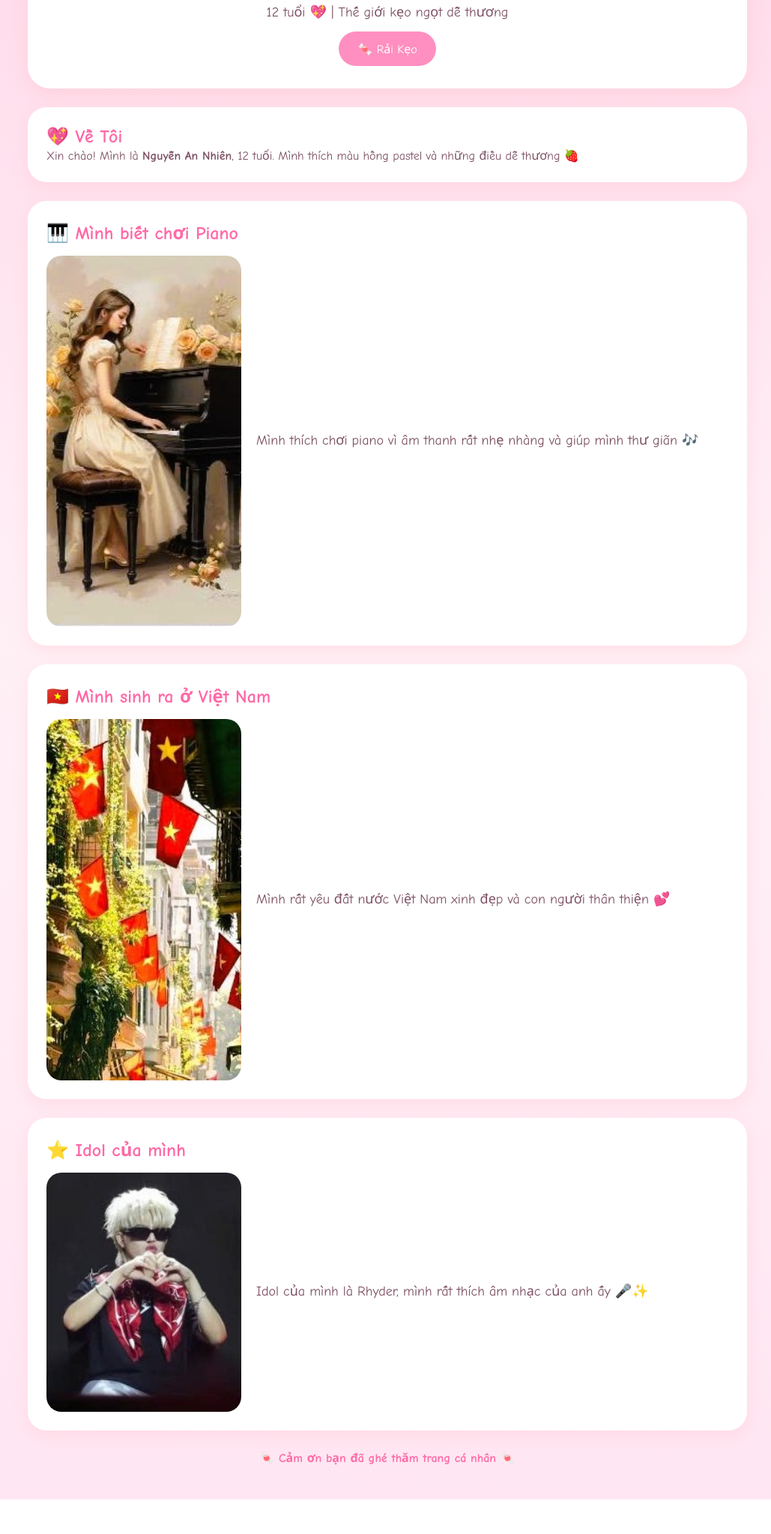
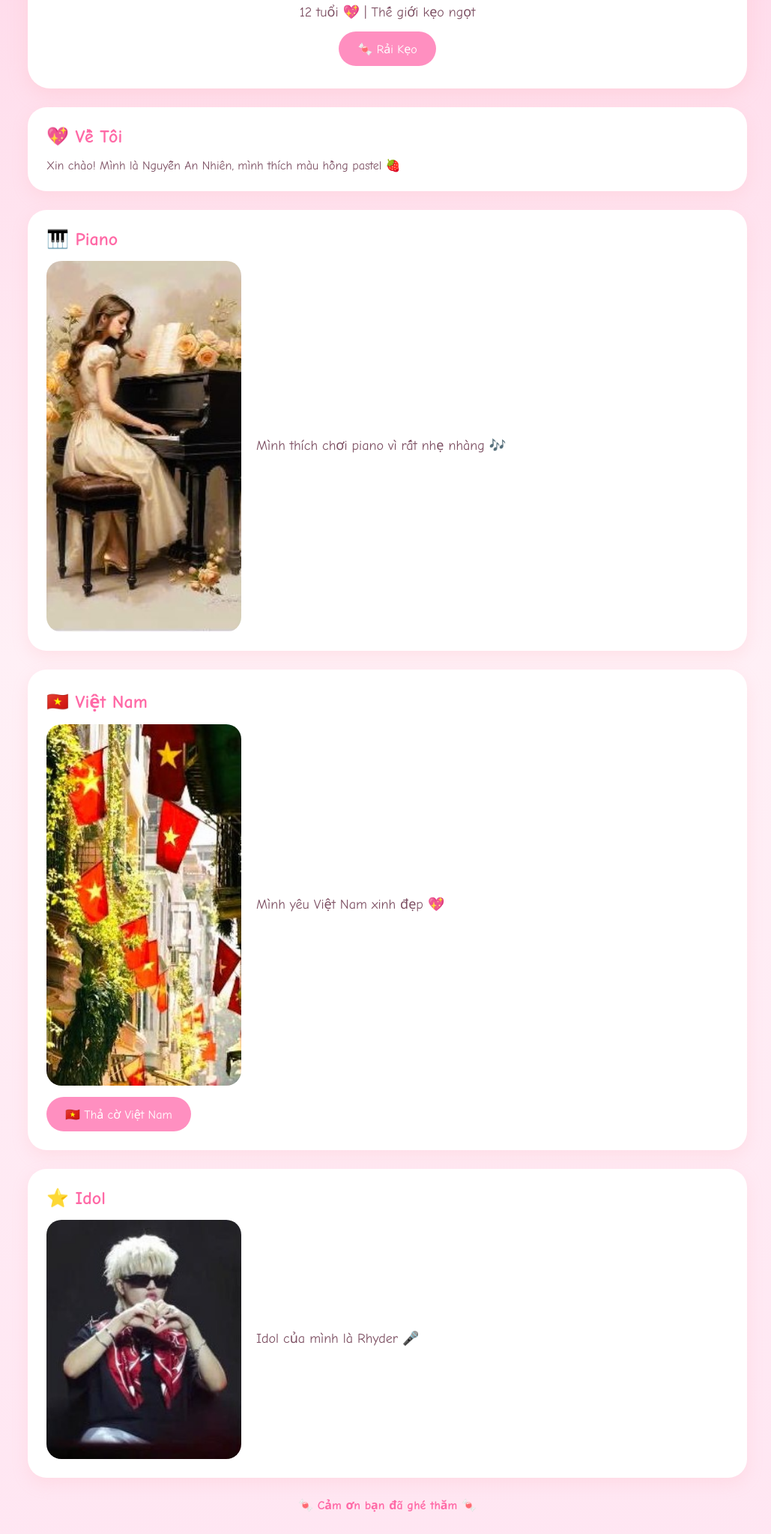
Before and after one commit to xuanthaonhs-rgb/xuanthaonhs-rgb.github.io, a plain HTML site: page index.html in a window 1280 px wide. Shown: the part 312-2358 px from the top of the page at 75% size, without its empty margins (123-1152 px from the left). Before the commit the page ends 2312 px from the top, so only its background shows below. Drawn offline with Linux system fonts and the light colour scheme.

Commit message:
Update index.html

```diff
--- a/index.html
+++ b/index.html
@@ -1,3 +1,4 @@
+
 <!DOCTYPE html>
 <html lang="vi">
 <head>
@@ -18,12 +19,14 @@ body{
     color:#7d5063;
 }
 
+/* CONTAINER */
 .container{
     max-width:1000px;
     margin:auto;
     padding:20px;
 }
 
+/* HEADER */
 .header{
     background:white;
     text-align:center;
@@ -52,6 +55,7 @@ h1{
     font-size:18px;
 }
 
+/* BUTTON */
 .candy-btn{
     margin-top:15px;
     padding:12px 25px;
@@ -67,6 +71,7 @@ h1{
     background:#ff69a6;
 }
 
+/* SECTION */
 .section{
     background:white;
     margin-top:25px;
@@ -77,13 +82,15 @@ h1{
 
 .section h2{
     color:#ff69a6;
+    margin-bottom:15px;
 }
 
+/* CARD */
 .card{
     display:flex;
     gap:20px;
+    flex-wrap:wrap;
     align-items:center;
-    flex-wrap:wrap;
     margin-top:15px;
 }
 
@@ -107,7 +114,23 @@ h1{
     pointer-events:none;
 }
 
+/* CỜ RƠI */
+.flag{
+    position:fixed;
+    top:-40px;
+    font-size:28px;
+    animation:fallFlag 4s linear forwards;
+    pointer-events:none;
+}
+
 @keyframes fall{
+    to{
+        transform:translateY(110vh) rotate(360deg);
+        opacity:0;
+    }
+}
+
+@keyframes fallFlag{
     to{
         transform:translateY(110vh) rotate(360deg);
         opacity:0;
@@ -131,7 +154,7 @@ h1{
     <div class="header">
         <img src="avata.jpg" class="avatar">
         <h1>Nguyễn An Nhiên</h1>
-        <p class="subtitle">12 tuổi 💖 | Thế giới kẹo ngọt dễ thương</p>
+        <p class="subtitle">12 tuổi 💖 | Thế giới kẹo ngọt</p>
 
         <button class="candy-btn" onclick="raikeo()">🍬 Rải Kẹo</button>
     </div>
@@ -139,50 +162,56 @@ h1{
     <!-- VỀ TÔI -->
     <div class="section">
         <h2>💖 Về Tôi</h2>
-        <p>Xin chào! Mình là <b>Nguyễn An Nhiên</b>, 12 tuổi. Mình thích màu hồng pastel và những điều dễ thương 🍓</p>
+        <p>Xin chào! Mình là Nguyễn An Nhiên, mình thích màu hồng pastel 🍓</p>
     </div>
 
     <!-- PIANO -->
     <div class="section">
-        <h2>🎹 Mình biết chơi Piano</h2>
+        <h2>🎹 Piano</h2>
         <div class="card">
             <img src="piano.jpg">
-            <p>Mình thích chơi piano vì âm thanh rất nhẹ nhàng và giúp mình thư giãn 🎶</p>
+            <p>Mình thích chơi piano vì rất nhẹ nhàng 🎶</p>
         </div>
     </div>
 
     <!-- VIỆT NAM -->
     <div class="section">
-        <h2>🇻🇳 Mình sinh ra ở Việt Nam</h2>
+        <h2>🇻🇳 Việt Nam</h2>
+
         <div class="card">
             <img src="VietNam.jpg">
-            <p>Mình rất yêu đất nước Việt Nam xinh đẹp và con người thân thiện 💕</p>
+            <p>Mình yêu Việt Nam xinh đẹp 💖</p>
         </div>
+
+        <button class="candy-btn" onclick="rancovietnam()">
+            🇻🇳 Thả cờ Việt Nam
+        </button>
     </div>
 
     <!-- IDOL -->
     <div class="section">
-        <h2>⭐ Idol của mình</h2>
+        <h2>⭐ Idol</h2>
         <div class="card">
             <img src="Rhyder.jpg">
-            <p>Idol của mình là Rhyder, mình rất thích âm nhạc của anh ấy 🎤✨</p>
+            <p>Idol của mình là Rhyder 🎤</p>
         </div>
     </div>
 
     <div class="footer">
-        🍬 Cảm ơn bạn đã ghé thăm trang cá nhân 🍬
+        🍬 Cảm ơn bạn đã ghé thăm 🍬
     </div>
 
 </div>
 
-<!-- JAVASCRIPT KẸO RƠI -->
+<!-- JS -->
 <script>
+
 function raikeo(){
     const icons = ["🍬","🍭","🍫","🍓","🧁","🍰"];
 
     for(let i=0;i<50;i++){
         const candy = document.createElement("div");
-        candy.className = "candy";
+        candy.className="candy";
         candy.innerHTML = icons[Math.floor(Math.random()*icons.length)];
 
         candy.style.left = Math.random()*100 + "vw";
@@ -193,6 +222,22 @@ function raikeo(){
         setTimeout(()=>candy.remove(),5000);
     }
 }
+
+function rancovietnam(){
+    for(let i=0;i<60;i++){
+        const flag = document.createElement("div");
+        flag.className="flag";
+        flag.innerHTML="🇻🇳";
+
+        flag.style.left = Math.random()*100 + "vw";
+        flag.style.animationDuration = (Math.random()*2 + 2) + "s";
+
+        document.body.appendChild(flag);
+
+        setTimeout(()=>flag.remove(),5000);
+    }
+}
+
 </script>
 
 </body>
```
